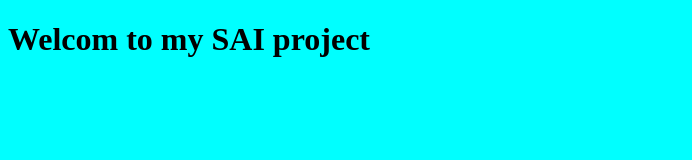
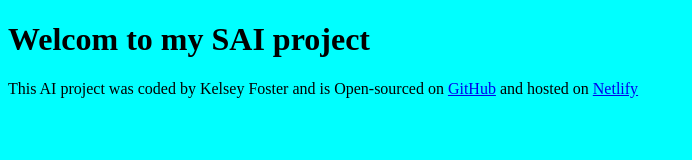
Before and after one commit to 04kelfos/ai-project, a plain HTML site: page index.html in a window 1280 px wide. Shown: the whole page, without its empty margins (0-692 px from the left). Drawn offline with Linux system fonts and the light colour scheme.

Commit message:
Addition of footer

```diff
--- a/index.html
+++ b/index.html
@@ -9,5 +9,17 @@
   <body>
     <h1>Welcom to my SAI project</h1>
     <script src="src/index.js"></script>
+    <footer>
+      This AI project was coded by Kelsey Foster and is Open-sourced on
+      <a href="https://github.com/04kelfos/ai-project" target="_blank"
+        >GitHub</a
+      >
+      and hosted on
+      <a
+        href="https://incomparable-sunshine-6c052b.netlify.app/"
+        target="_blank"
+        >Netlify</a
+      >
+    </footer>
   </body>
 </html>
```
